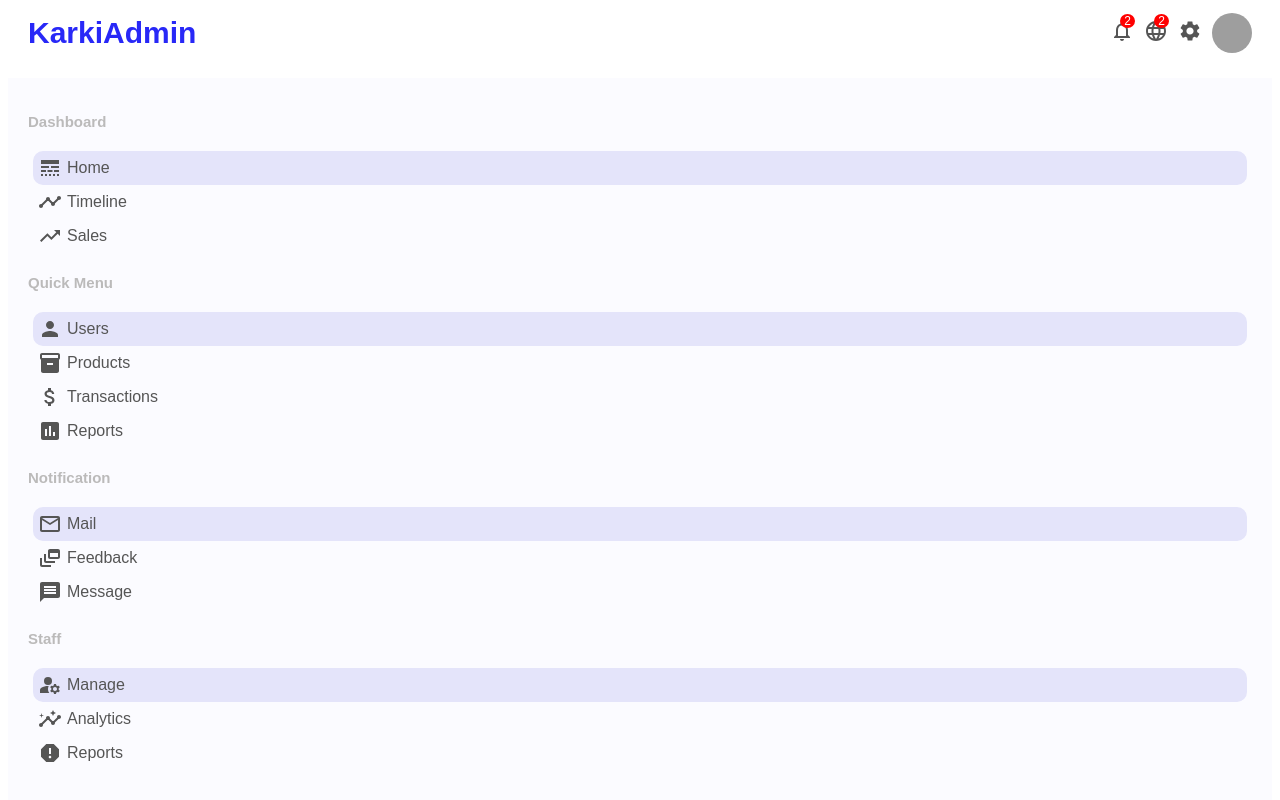
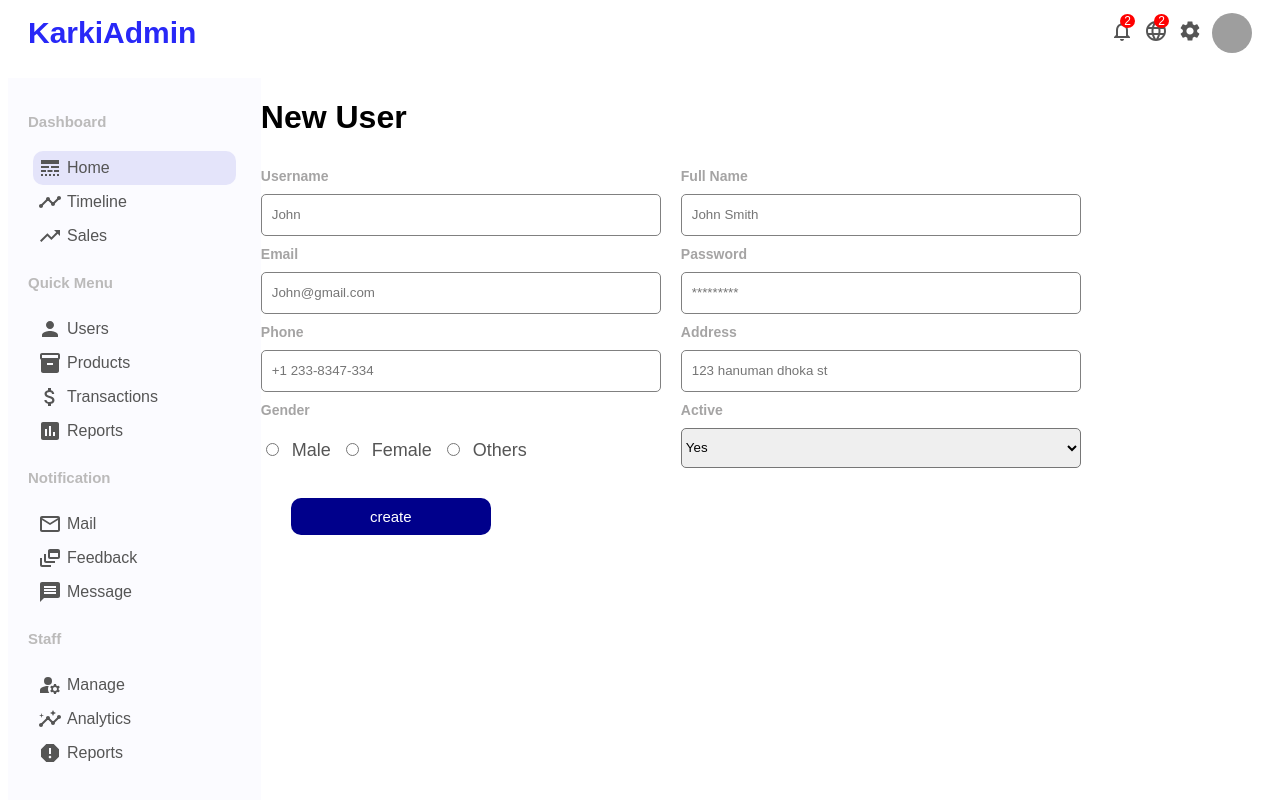
Before and after one commit to karkisunil1200/AdminDashboard, a React (Create React App) app: page /newUser in a window 1280 px wide. Shown: the top 800 px of the page. Built offline with nearby package versions, Linux system fonts and the light colour scheme; grey boxes are pictures that could not be loaded; a web font is replaced by a local one.

Commit message:
Added New User component and styles

```diff
--- a/src/App.js
+++ b/src/App.js
@@ -6,6 +6,7 @@
 import Home from "./pages/home/Home";
 import UserList from "./pages/userList/UserList";
 import User from "./pages/user/User";
+import NewUser from "./pages/newUser/NewUser";
 
 const App = () => {
   return (
@@ -17,6 +18,7 @@
           <Route exact path="/" element={<Home />} />
           <Route exact path="/users" element={<UserList />} />
           <Route exact path="/user/:userId" element={<User />} />
+          <Route exact path="/newUser" element={<NewUser />} />
         </Routes>
       </div>
     </Router>
--- a/src/components/sidebar/Sidebar.jsx
+++ b/src/components/sidebar/Sidebar.jsx
@@ -21,7 +21,7 @@
         <div className="sidebarMenu">
           <h3 className="sidebarTitle">Dashboard</h3>
           <ul className="sidebarList">
-            <li className="sidebarListItem active">
+            <li className="sidebarListItem active ">
               <LineStyleIcon className="sidebarIcon" />
               Home
             </li>
@@ -39,7 +39,7 @@
         <div className="sidebarMenu">
           <h3 className="sidebarTitle">Quick Menu</h3>
           <ul className="sidebarList">
-            <li className="sidebarListItem active">
+            <li className="sidebarListItem ">
               <PersonIcon className="sidebarIcon" />
               Users
             </li>
@@ -61,7 +61,7 @@
         <div className="sidebarMenu">
           <h3 className="sidebarTitle">Notification</h3>
           <ul className="sidebarList">
-            <li className="sidebarListItem active">
+            <li className="sidebarListItem ">
               <MailOutlineIcon className="sidebarIcon" />
               Mail
             </li>
@@ -79,7 +79,7 @@
         <div className="sidebarMenu">
           <h3 className="sidebarTitle">Staff</h3>
           <ul className="sidebarList">
-            <li className="sidebarListItem active">
+            <li className="sidebarListItem ">
               <ManageAccountsIcon className="sidebarIcon" />
               Manage
             </li>
--- /dev/null
+++ b/src/pages/newUser/NewUser.jsx
@@ -0,0 +1,57 @@
+import React from "react";
+import "./newUser.css";
+
+const NewUser = () => {
+  return (
+    <div className="newUser">
+      <h1 className="userUserTitle">New User</h1>
+      <form className="newUserForm">
+        <div className="newUserItem">
+          <label>Username</label>
+          <input type="text" placeholder="John" />
+        </div>
+        <div className="newUserItem">
+          <label>Full Name</label>
+          <input type="text" placeholder="John Smith" />
+        </div>
+        <div className="newUserItem">
+          <label>Email</label>
+          <input type="text" placeholder="John@gmail.com" />
+        </div>
+        <div className="newUserItem">
+          <label>Password</label>
+          <input type="password" placeholder="*********" />
+        </div>
+        <div className="newUserItem">
+          <label>Phone</label>
+          <input type="text" placeholder="+1 233-8347-334" />
+        </div>
+        <div className="newUserItem">
+          <label>Address</label>
+          <input type="text" placeholder="123 hanuman dhoka st" />
+        </div>
+        <div className="newUserItem">
+          <label>Gender</label>
+          <div className="newUserGender">
+            <input type="radio" name="gender" id="male" value="male" />
+            <label for="male">Male</label>
+            <input type="radio" name="gender" id="female" value="female" />
+            <label for="female">Female</label>
+            <input type="radio" name="gender" id="others" value="others" />
+            <label for="others">Others</label>
+          </div>
+        </div>
+        <div className="newUserItem">
+          <label>Active</label>
+          <select className="newUserSelect" name="active" id="active">
+            <option value="yes">Yes</option>
+            <option value="no">No</option>
+          </select>
+        </div>
+        <button className="newUserButton">create</button>
+      </form>
+    </div>
+  );
+};
+
+export default NewUser;
--- /dev/null
+++ b/src/pages/newUser/newUser.css
@@ -0,0 +1,57 @@
+.newUser {
+  flex: 4;
+}
+
+.newUserForm {
+  display: flex;
+  flex-wrap: wrap;
+}
+
+.newUserItem {
+  width: 400px;
+  display: flex;
+  flex-direction: column;
+  margin-top: 10px;
+  margin-right: 20px;
+}
+
+.newUserItem > label {
+  margin-bottom: 10px;
+  font-size: 14px;
+  font-weight: 600;
+  color: rgb(165, 164, 164);
+}
+
+.newUserItem > input {
+  height: 20px;
+  padding: 10px;
+  border: 1px solid gray;
+  border-radius: 5px;
+}
+
+.newUserGender > input {
+  margin-top: 15px;
+}
+.newUserGender > label {
+  margin: 10px;
+  font-size: 18px;
+  color: #555;
+}
+
+.newUserSelect {
+  height: 40px;
+  border-radius: 5px;
+}
+
+.newUserButton {
+  border: none;
+  background-color: darkblue;
+  padding: 10px 10px;
+  color: white;
+  width: 200px;
+  border: none;
+  border-radius: 10px;
+  margin: 30px;
+  cursor: pointer;
+  font-size: 15px;
+}
--- a/src/pages/user/User.jsx
+++ b/src/pages/user/User.jsx
@@ -6,6 +6,7 @@
 } from "@mui/icons-material";
 import MailOutline from "@mui/icons-material/MailOutline";
 import React from "react";
+import { Link } from "react-router-dom";
 import "./user.css";
 
 const User = () => {
@@ -13,7 +14,9 @@
     <div className="user">
       <div className="userTitleContainer">
         <h1 className="userTitle">Edit User</h1>
-        <button className="userAddButton">Create</button>
+        <Link to="/newUser">
+          <button className="userAddButton">Create</button>
+        </Link>
       </div>
       <div className="userContainer">
         <div className="userShow">
```
